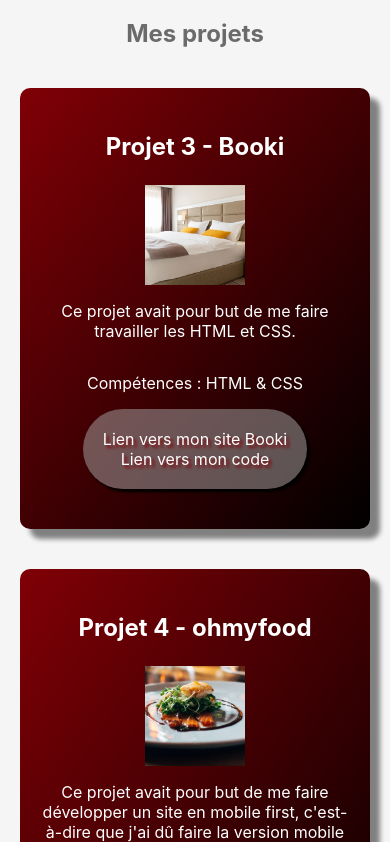
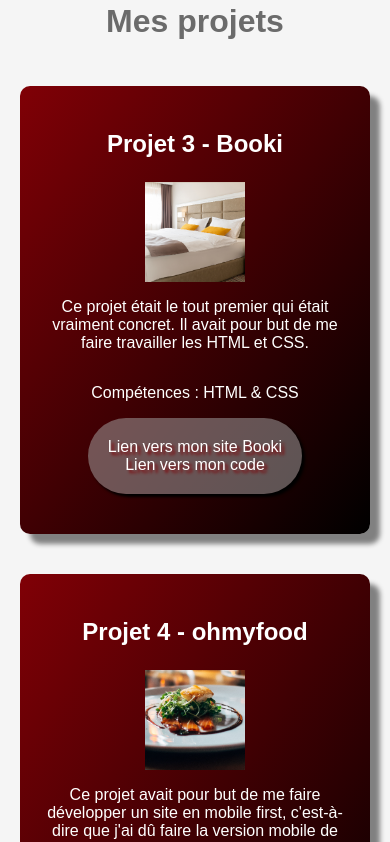
Before and after one commit to clemence-vidal/Portfolio, a React (Create React App) app: page / in a window 390 px wide. Shown: the part 1510-2352 px from the top of the page. Built offline with nearby package versions, Linux system fonts and the light colour scheme.

Commit message:
modifications de la police d'écriture et des media queries pour rendre le site responsive

```diff
--- a/src/components/CardProject/cardProject.scss
+++ b/src/components/CardProject/cardProject.scss
@@ -7,7 +7,7 @@
     flex-wrap: wrap;
     align-content: space-around;
     margin: 20px;
-    height: 450px;
+    height: 700px;
     width: 45%;
     border: 0 solid transparent;
     border-radius: 10px;
@@ -22,11 +22,11 @@
         align-items: center;
         justify-content: space-around;
         h3 {
-            font-size: 1.5em;
+            font-size: 1.8em;
             text-align: center;
         }
         p {
-            font-size: 1em;
+            font-size: 1.2em;
             font-weight: 400;
             text-align: center;
         }
@@ -72,9 +72,18 @@
 
 }
 
-@media screen and (min-width: 320px) and (max-width: 600px) {
+@media screen and (min-width: 320px) and (max-width: 799px) {
     .card-project {
         height: auto;
         width: auto;
+        .card-project-content {
+            h3 {
+                font-size: 1.5em;
+            }
+            p {
+                font-size: 1em;
+
+            }
+        }
     }
 }
--- a/src/index.scss
+++ b/src/index.scss
@@ -3,9 +3,7 @@
 body {
   // max-width: 1440px;
   margin: 0 auto;
-  font-family: -apple-system, BlinkMacSystemFont, 'Segoe UI', 'Roboto', 'Oxygen',
-    'Ubuntu', 'Cantarell', 'Fira Sans', 'Droid Sans', 'Helvetica Neue',
-    sans-serif;
+  font-family: 'Montserrat', sans-serif;
   -webkit-font-smoothing: antialiased;
   -moz-osx-font-smoothing: grayscale;
 }
--- a/src/pages/Home/home.jsx
+++ b/src/pages/Home/home.jsx
@@ -57,7 +57,7 @@ function Home() {
                 <CardProject
                 image={booki}
                 title="Projet 3 - Booki"
-                presentation="Ce projet avait pour but de me faire travailler les HTML et CSS."
+                presentation="Ce projet était le tout premier qui était vraiment concret. Il avait pour but de me faire travailler les HTML et CSS."
                 skill="Compétences : HTML & CSS"
                 linkSite="https://booki-projet3-cv.netlify.app"
                 linkSiteName="Lien vers mon site Booki"
@@ -87,6 +87,8 @@ function Home() {
                 title="Projet 8 - Kasa"
                 presentation="Ce projet avait pour but de m'apprendre à implémenter le front-end d'une application à l'aide de React et React Router."
                 skill="Compétences : React & React Router"
+                linkSite="https://kasa-projet8-cv.netlify.app"
+                linkSiteName="Lien vers mon site Kasa"
                 linkGit="https://github.com/clemence-vidal/OCProjet8"
                 linkGitName="Lien vers mon code"
                 />
--- a/src/pages/Home/home.scss
+++ b/src/pages/Home/home.scss
@@ -53,11 +53,11 @@ main {
     }
     h2 {
         text-align: center;
-        font-size: 2.2em;
+        font-size: 2.6em;
         color: #800006;
     }
     p {
-        font-size: 1.2em;
+        font-size: 1.4em;
         font-weight: 500;
         text-align: justify;
     }
@@ -95,7 +95,7 @@ main {
         flex-direction: row;
         align-content: center;
         align-items: center;
-        justify-content: space-around;
+        justify-content: space-evenly;
         flex-wrap: wrap;
         margin-bottom: 80px;
         h2 {
@@ -160,7 +160,7 @@ main {
 @media screen and (min-width: 320px) and (max-width: 600px) {
     main {
         h2 {
-            font-size: 1.5em;
+            font-size: 2em;
         }
         p {
             font-size: 1em;
```
